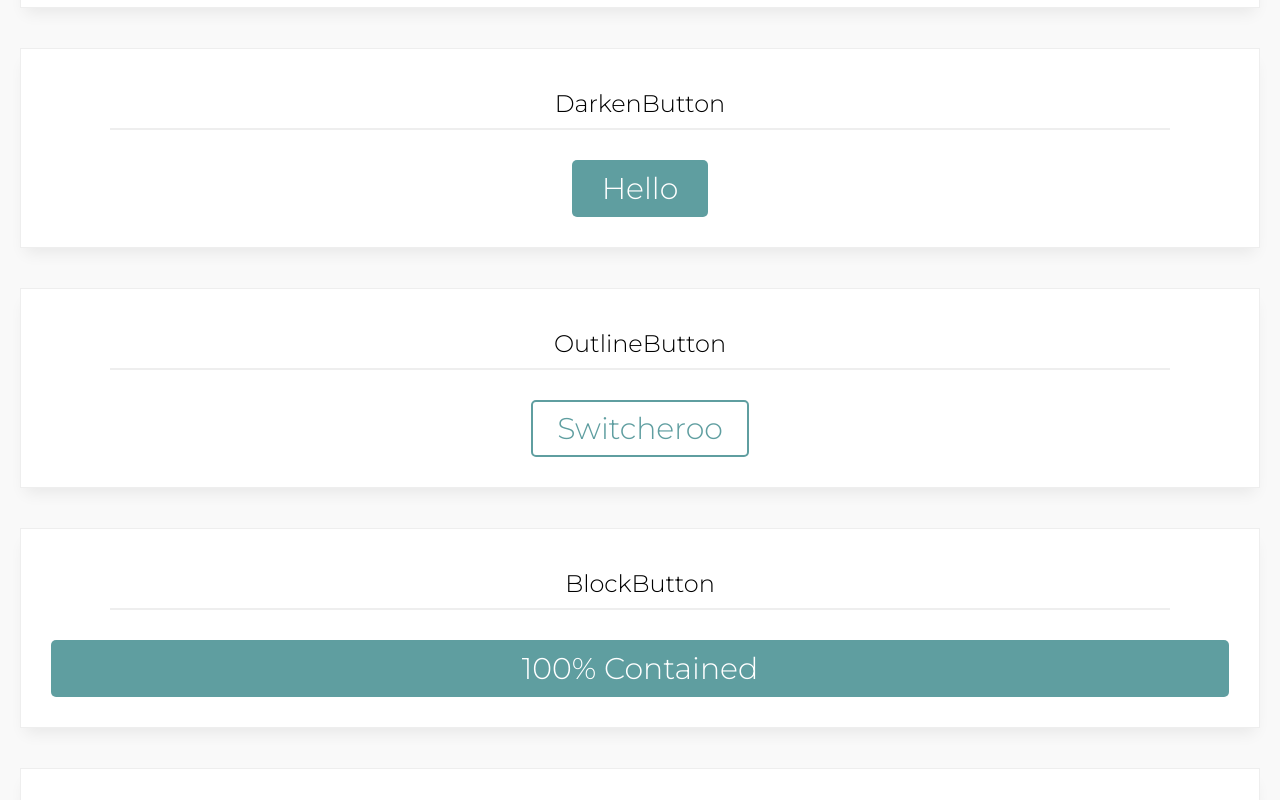
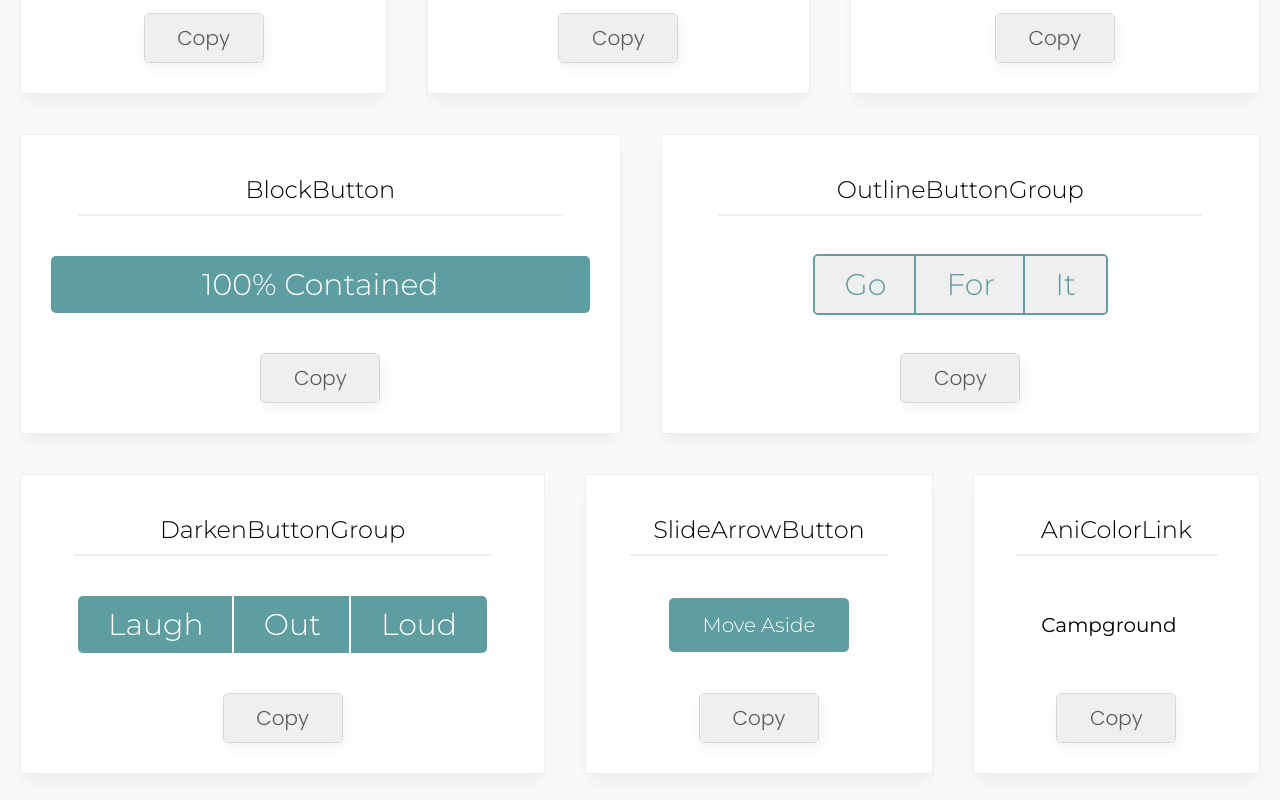
Before and after one commit to aaronccasanova/casyjs, a React app: page /buttons in a window 1280 px wide. Shown: the part 460-1260 px from the top of the page. Built offline with nearby package versions, Linux system fonts and the light colour scheme; no server answers; the HTML template or start-up script is replaced by a standard one.

Commit message:
new layout for button page

```diff
--- a/src/components/Routes/Buttons/Buttons.js
+++ b/src/components/Routes/Buttons/Buttons.js
@@ -16,18 +16,22 @@ const Wrapper = styled.div`
   padding: 20px 0;
   background: #f9f9f9;
   display: flex;
-  flex-direction: column;
+  flex-wrap: wrap;
   justify-content: center;
-  align-items: stretch;
+
+  & > * {
+    flex: 1 1 auto;
+  }
 `;
 
 const Section = styled.section`
   background: white;
   padding: 30px;
   margin: 20px;
+  min-height: 300px;
   display: flex;
   flex-direction: column;
-  justify-content: center;
+  justify-content: space-between;
   align-items: center;
 
   border: 1px solid #eeeeee;
@@ -39,7 +43,6 @@ const ComponentName = styled.h2`
   text-align: center;
   padding: 10px;
   border-bottom: 2px solid #eee;
-  margin-bottom: 30px;
 `;
 
 const Buttons = () => {
@@ -48,30 +51,37 @@ const Buttons = () => {
       <Section>
         <ComponentName>DownButton</ComponentName>
         <DownButton />
+        <CopyButton />
       </Section>
       <Section>
         <ComponentName>DarkenButton</ComponentName>
         <DarkenButton />
+        <CopyButton />
       </Section>
       <Section>
         <ComponentName>OutlineButton</ComponentName>
         <OutlineButton />
+        <CopyButton />
       </Section>
       <Section>
         <ComponentName>BlockButton</ComponentName>
         <BlockButton />
+        <CopyButton />
       </Section>
       <Section>
         <ComponentName>OutlineButtonGroup</ComponentName>
         <OutlineButtonGroup />
+        <CopyButton />
       </Section>
       <Section>
         <ComponentName>DarkenButtonGroup</ComponentName>
         <DarkenButtonGroup />
+        <CopyButton />
       </Section>
       <Section>
         <ComponentName>SlideArrowButton</ComponentName>
         <SlideArrowButton />
+        <CopyButton />
       </Section>
       <Section>
         <ComponentName>AniColorLink</ComponentName>
--- a/src/components/Widgets/CopyButton.js
+++ b/src/components/Widgets/CopyButton.js
@@ -3,15 +3,15 @@ import styled from 'styled-components';
 import axios from 'axios';
 
 const FormWrapper = styled.form`
+  @import url('https://fonts.googleapis.com/css?family=Poppins:300');
   background: white;
-  width: 200px;
-  height: 60px;
-  margin: 50px;
+  width: 120px;
+  height: 50px;
   position: relative;
   overflow: hidden;
   border-radius: 5px;
-  border: 1px solid #8e8e8e;
-  box-shadow: 2px 5px 15px rgba(0, 0, 0, 0.08);
+  border: 1px solid #d6d6d6;
+  box-shadow: 2px 5px 15px rgba(0, 0, 0, 0.06);
 
   & > * {
     position: absolute;
@@ -27,9 +27,13 @@ const HiddenInput = styled.textarea`
 `;
 
 const Button = styled.button`
+  font-family: 'Poppins', sans-serif;
+  color: #5b5b5b;
+  font-weight: 300;
   font-size: 20px;
-  width: 100%;
-  height: 100%;
+  width: 110%;
+  height: 110%;
+  cursor: pointer;
 
   &:hover {
     background: #e4e4e4;
```
